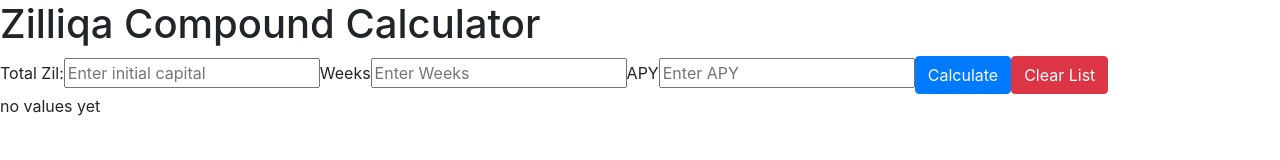
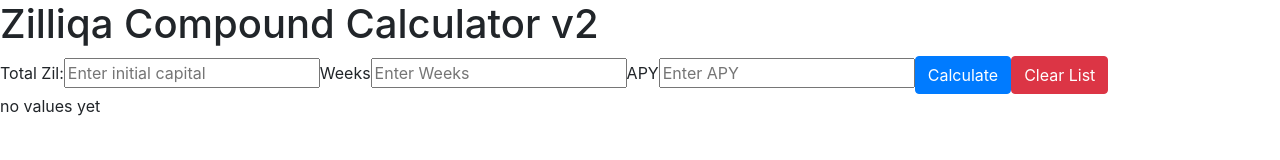
Before and after one commit to kwokcheong/ZilliqaCompound, a React (Create React App) app: page / in a window 1280 px wide. Shown: the top 160 px of the page. Built offline with nearby package versions, Linux system fonts and the light colour scheme.

Commit message:
preparing deploy

```diff
--- a/package.json
+++ b/package.json
@@ -1,5 +1,6 @@
 {
   "name": "zilliqa-compound",
+  "homepage": "http://kwokcheong.github.io/ZilliqaCompound",
   "version": "0.1.0",
   "private": true,
   "dependencies": {
@@ -19,7 +20,9 @@
     "start": "react-scripts start",
     "build": "react-scripts build",
     "test": "react-scripts test",
-    "eject": "react-scripts eject"
+    "eject": "react-scripts eject",
+    "predeploy": "npm run build",
+    "deploy": "gh-pages -d build"
   },
   "eslintConfig": {
     "extends": [
--- a/src/App.js
+++ b/src/App.js
@@ -33,7 +33,7 @@
   render() {
     return (
       <div>
-        <Header title="Zilliqa Compound Calculator"/>
+        <Header title="Zilliqa Compound Calculator v2"/>
         <ZilliqaCompound/>
       </div>
     );
```
